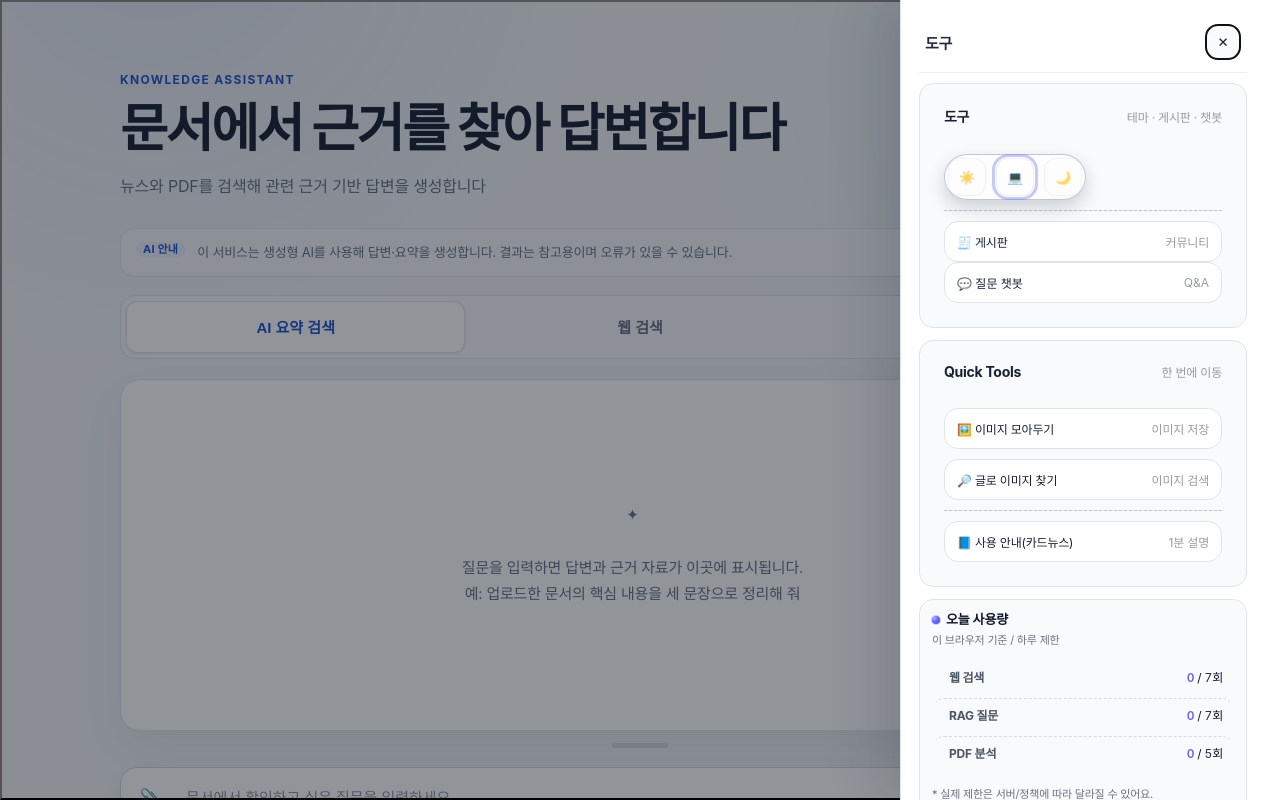
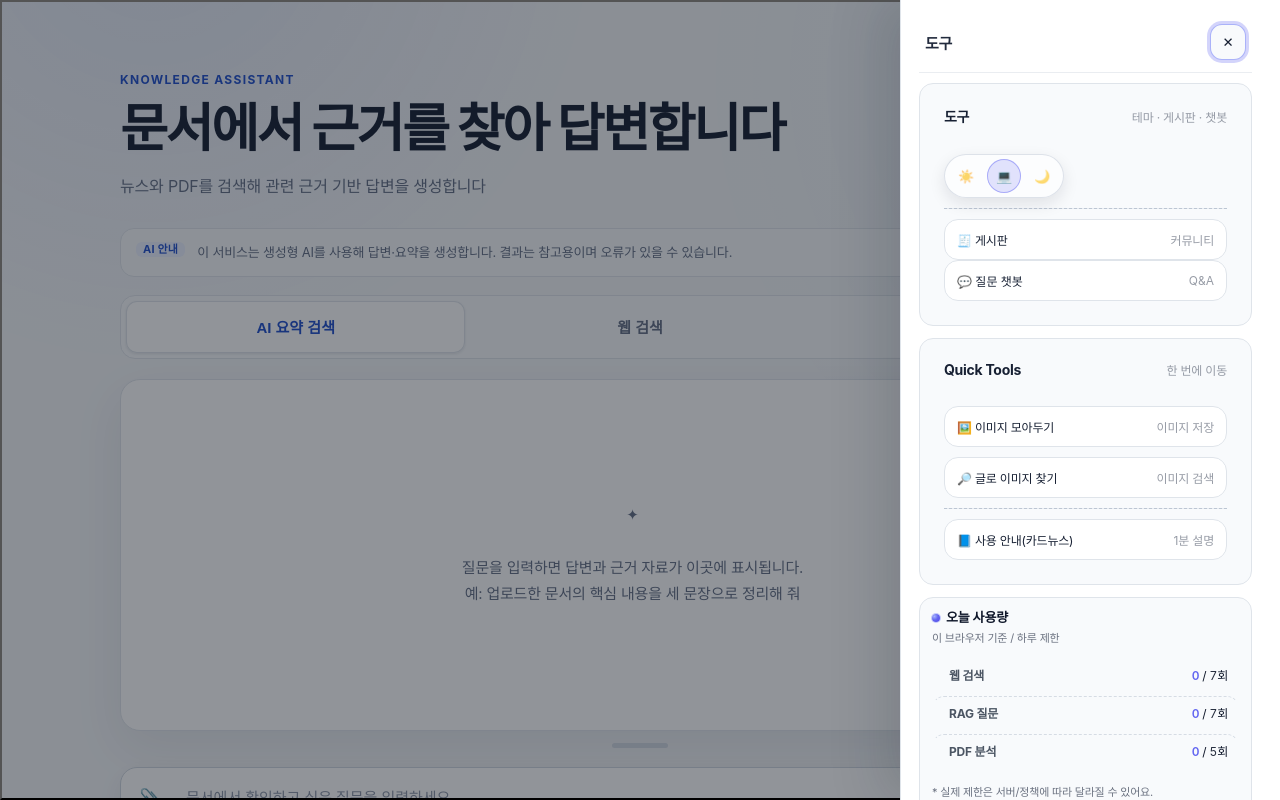
Before and after one commit to kimdonggeon-hash/rag_portfolio, a Django app: template ragapp/templates/ragapp/news.html in a window 1280 px wide, after a click that opens the changed part. Run offline with Django 5.2, Linux system fonts and the light colour scheme; the template is opened without the code that fills it, so the values that code supplies are empty; data comes from the database, SQL or seed files in the repository; parts of the project's set-up code (start-up, migrations or seed data) failed here and were passed over; some libraries are stand-ins or nearby versions.

Commit message:
도구 드로어 포커스 테두리/스크롤바/테마 토글 버튼 정리
- 닫기 버튼(.tools-close-btn)에 브라우저 기본 포커스 링 대신 은은한 포커스 링 적용
- 다크/라이트 모드 버튼(.theme-btn)의 상시 노출 outline(3px)을 제거하고, 상단 헤더와 통일감 있는 pill 형태 + 채워진 활성 상태로 재디자인
- 도구 패널(.tools-panel)의 OS 기본 스크롤바를 얇은 테마색 스크롤바로 교체

```diff
--- a/ragapp/static/ragapp/css/news_chat.css
+++ b/ragapp/static/ragapp/css/news_chat.css
@@ -247,8 +247,11 @@ html[data-theme="dark"] .mz-hero.mz-hero--chat #toolsDockBtn {
     -webkit-overflow-scrolling: touch;
     overscroll-behavior: contain;
     scrollbar-gutter: stable;
+    scrollbar-width: thin;
+    scrollbar-color: rgba(148, 163, 184, .45) transparent;
 
     padding: 14px 14px 18px !important;
+    outline: none !important;
 }
 
 #toolsDrawer.tools-drawer[aria-hidden="false"] .tools-panel {
@@ -260,6 +263,23 @@ html[data-theme="dark"] #toolsDrawer.tools-drawer .tools-panel {
     color: #e5e7eb !important;
     border-left-color: rgba(148, 163, 184, .18) !important;
     box-shadow: -24px 0 70px rgba(0, 0, 0, .45) !important;
+}
+
+#toolsDrawer.tools-drawer .tools-panel::-webkit-scrollbar {
+    width: 8px !important;
+}
+
+#toolsDrawer.tools-drawer .tools-panel::-webkit-scrollbar-track {
+    background: transparent !important;
+}
+
+#toolsDrawer.tools-drawer .tools-panel::-webkit-scrollbar-thumb {
+    background: rgba(148, 163, 184, .35) !important;
+    border-radius: 999px !important;
+}
+
+html[data-theme="dark"] #toolsDrawer.tools-drawer .tools-panel::-webkit-scrollbar-thumb {
+    background: rgba(148, 163, 184, .3) !important;
 }
 
 #toolsDrawer.tools-drawer .tools-panel a,
@@ -295,11 +315,22 @@ html[data-theme="dark"] #toolsDrawer .tools-panel-head {
     border: 1px solid rgba(148, 163, 184, .22) !important;
     background: rgba(255, 255, 255, .65) !important;
     cursor: pointer !important;
+    outline: none !important;
+    transition: background .12s ease, box-shadow .12s ease !important;
 }
 
 html[data-theme="dark"] #toolsDrawer .tools-close-btn {
     background: rgba(255, 255, 255, .08) !important;
     border-color: rgba(148, 163, 184, .18) !important;
+}
+
+#toolsDrawer .tools-close-btn:hover {
+    background: rgba(148, 163, 184, .18) !important;
+}
+
+#toolsDrawer .tools-close-btn:focus-visible {
+    box-shadow: 0 0 0 3px rgba(99, 102, 241, .28) !important;
+    border-color: rgba(129, 140, 248, .65) !important;
 }
 
 #toolsDrawer .side-stack {
@@ -394,27 +425,50 @@ html[data-theme="dark"] #toolsDrawer .side-link-btn:hover {
 
 #toolsDrawer .theme-toggle {
     display: inline-flex !important;
-    gap: 10px !important;
+    gap: 4px !important;
     align-items: center !important;
+    padding: 4px !important;
+    border-radius: 999px !important;
+    background: rgba(255, 255, 255, .55) !important;
+    border: 1px solid rgba(148, 163, 184, .30) !important;
+    box-shadow: 0 6px 16px rgba(15, 23, 42, .10) !important;
+}
+
+html[data-theme="dark"] #toolsDrawer .theme-toggle {
+    background: rgba(15, 23, 42, .55) !important;
+    border-color: rgba(148, 163, 184, .18) !important;
 }
 
 #toolsDrawer .theme-btn {
-    width: 38px !important;
-    height: 38px !important;
-    border-radius: 12px !important;
-    border: 1px solid rgba(148, 163, 184, .18) !important;
-    background: rgba(255, 255, 255, .60) !important;
+    width: 34px !important;
+    height: 34px !important;
+    border-radius: 999px !important;
+    border: none !important;
+    background: transparent !important;
     cursor: pointer !important;
+    opacity: .65 !important;
+    outline: none !important;
+    transition: background .12s ease, opacity .12s ease, box-shadow .12s ease, transform .08s ease !important;
 }
 
-html[data-theme="dark"] #toolsDrawer .theme-btn {
-    background: rgba(255, 255, 255, .08) !important;
-    border-color: rgba(148, 163, 184, .14) !important;
+#toolsDrawer .theme-btn:hover {
+    opacity: 1 !important;
+    transform: translateY(-1px) !important;
+}
+
+#toolsDrawer .theme-btn:focus-visible {
+    box-shadow: 0 0 0 3px rgba(99, 102, 241, .28) !important;
 }
 
 #toolsDrawer .theme-btn.is-active {
-    outline: 3px solid rgba(99, 102, 241, .35) !important;
-    outline-offset: 1px !important;
+    opacity: 1 !important;
+    background: rgba(99, 102, 241, .18) !important;
+    box-shadow: inset 0 0 0 1px rgba(99, 102, 241, .45) !important;
+}
+
+html[data-theme="dark"] #toolsDrawer .theme-btn.is-active {
+    background: rgba(99, 102, 241, .30) !important;
+    box-shadow: inset 0 0 0 1px rgba(129, 140, 248, .55) !important;
 }
 
 #toolsDrawer .quick-tools-grid {
```
